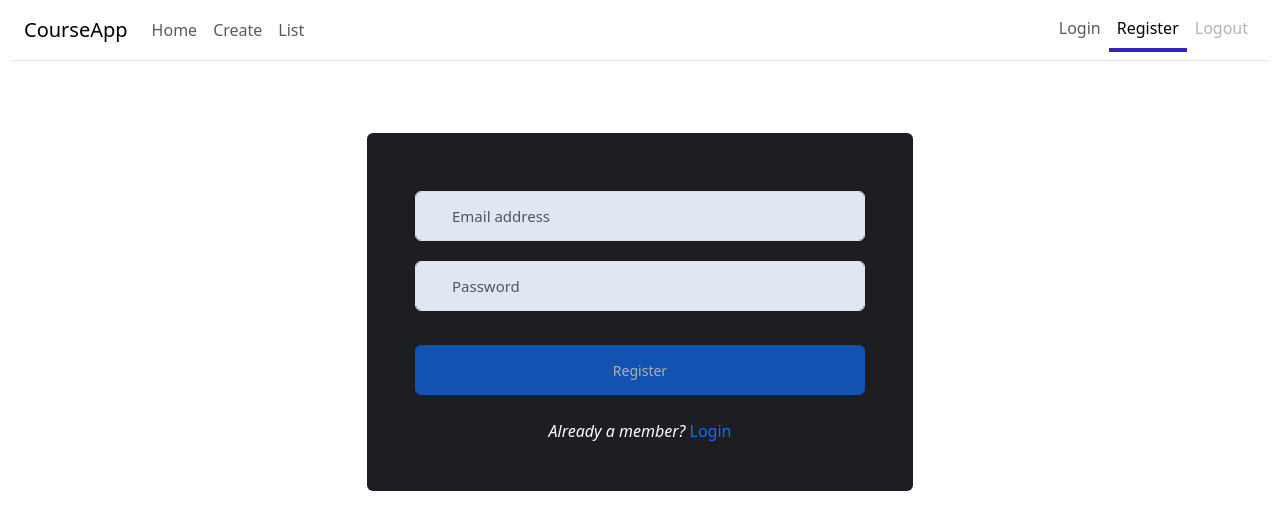
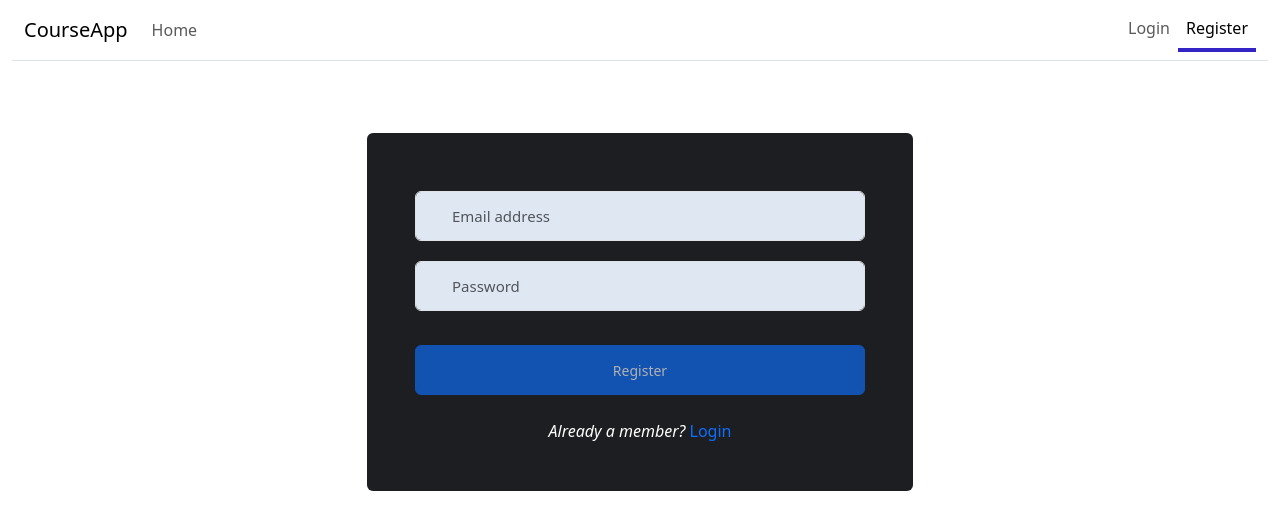
Before and after one commit to SrikrushnaP/Course-Management, an Angular app in the folder Course-Management-Frontend/: page /register in a window 1280 px wide. Shown: the top 530 px of the page. Built offline with nearby package versions, Linux system fonts and the light colour scheme.

Commit message:
Update/refress the navbar after login & logout with the help of BehaviorSubject

```diff
--- a/Course-Management-Frontend/src/app/components/login/login.component.ts
+++ b/Course-Management-Frontend/src/app/components/login/login.component.ts
@@ -39,6 +39,7 @@ export class LoginComponent implements OnInit {
         //response
         console.log(res);
         localStorage.setItem('token', res.token);
+        this.user_service.isLoggedIn$.next(true);
         this.router.navigate(['/list-course']);
       },
       error: (error) => {
--- a/Course-Management-Frontend/src/app/components/nav/nav.component.html
+++ b/Course-Management-Frontend/src/app/components/nav/nav.component.html
@@ -5,28 +5,35 @@
       <span class="navbar-toggler-icon"></span>
     </button>
     <div class="collapse navbar-collapse" id="navbarColor01">
+
         <ul class="navbar-nav me-auto mb-2 mb-lg-0">
           <li class="nav-item">
             <a class="nav-link" aria-current="page" routerLink="/home" routerLinkActive="active">Home</a>
           </li>
+          @if (isLoggedIn) {
             <li class="nav-item">
               <a class="nav-link" routerLink="/create-course" routerLinkActive="active">Create</a>
             </li>
             <li class="nav-item">
               <a class="nav-link" routerLink="/list-course" routerLinkActive="active">List</a>
             </li>
+          }
         </ul>
       <div class="d-flex">
         <ul class="navbar-nav me-auto mb-2 mb-lg-0">
+          @if (!isLoggedIn) {
             <li class="nav-item">
               <a class="nav-link" routerLink="/login" routerLinkActive="active">Login</a>
             </li>
             <li class="nav-item">
               <a class="nav-link" routerLink="/register" routerLinkActive="active">Register</a>
             </li>
+          }
+          @if (isLoggedIn) {
             <li class="nav-item">
-            <a class="nav-link disabled">Logout</a>
+              <a class="nav-link" routerLink="/" (click)="user_service.logoutUser()">Logout</a>
             </li>
+          }
         </ul>
       </div>
 
--- a/Course-Management-Frontend/src/app/components/nav/nav.component.ts
+++ b/Course-Management-Frontend/src/app/components/nav/nav.component.ts
@@ -1,5 +1,6 @@
-import { Component } from '@angular/core';
+import { Component, OnInit, inject } from '@angular/core';
 import { RouterLink, RouterLinkActive } from '@angular/router';
+import { UserService } from '../../services/user.service';
 
 @Component({
   selector: 'app-nav',
@@ -8,6 +9,15 @@ import { RouterLink, RouterLinkActive } from '@angular/router';
   templateUrl: './nav.component.html',
   styleUrl: './nav.component.css'
 })
-export class NavComponent {
+export class NavComponent implements OnInit {
 
+  user_service = inject(UserService) // Service inject without constructor
+  isLoggedIn: boolean = false;
+
+  ngOnInit(): void {
+      this.user_service.isLoggedIn$.subscribe(res=>{
+        this.isLoggedIn = this.user_service.isLoggedIn();
+      })
+      console.log("this.isLoggedIn", this.isLoggedIn)
+  }
 }
--- a/Course-Management-Frontend/src/app/services/user.service.ts
+++ b/Course-Management-Frontend/src/app/services/user.service.ts
@@ -1,5 +1,7 @@
 import { Injectable } from '@angular/core';
 import { HttpClient } from '@angular/common/http';
+import { Router } from '@angular/router';
+import { BehaviorSubject } from 'rxjs';
 
 @Injectable({
   providedIn: 'root',
@@ -7,8 +9,9 @@ import { HttpClient } from '@angular/common/http';
 export class UserService {
   // private baseURL = 'https://coursemgtapp-ab00832e8359.herokuapp.com';
   private baseURL = 'http://localhost:5000';
+  isLoggedIn$ = new BehaviorSubject<boolean>(false);
 
-  constructor(private http: HttpClient) {}
+  constructor(private http: HttpClient, private router: Router) {}
 
   registerUser(user: any) {
     return this.http.post(`${this.baseURL}/api/register`, user);
@@ -18,4 +21,14 @@ export class UserService {
     return this.http.post(`${this.baseURL}/api/login`, user);
   }
 
+  logoutUser(){
+    localStorage.removeItem("token");
+    this.isLoggedIn$.next(false);
+    this.router.navigate(['/home'])
+  }
+
+  isLoggedIn(){
+    return !!localStorage.getItem("token")
+  }
+
 }
```
Lines whose indentation alone changed are shown as unchanged.
